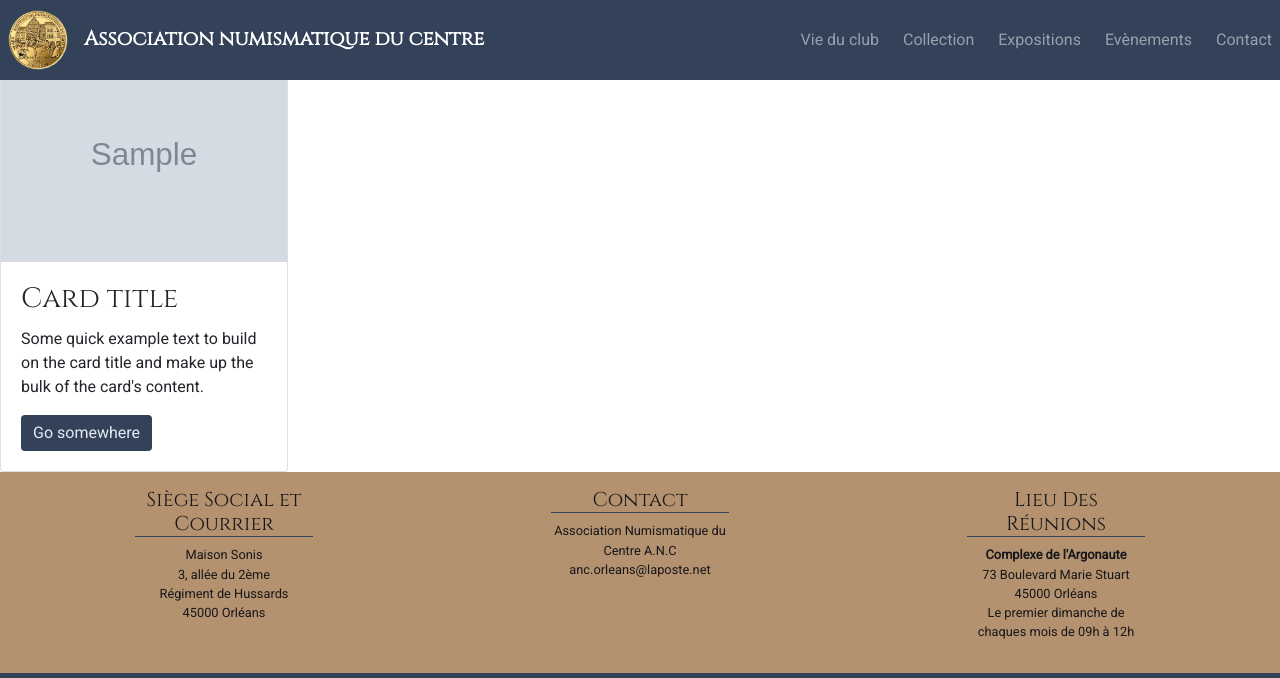
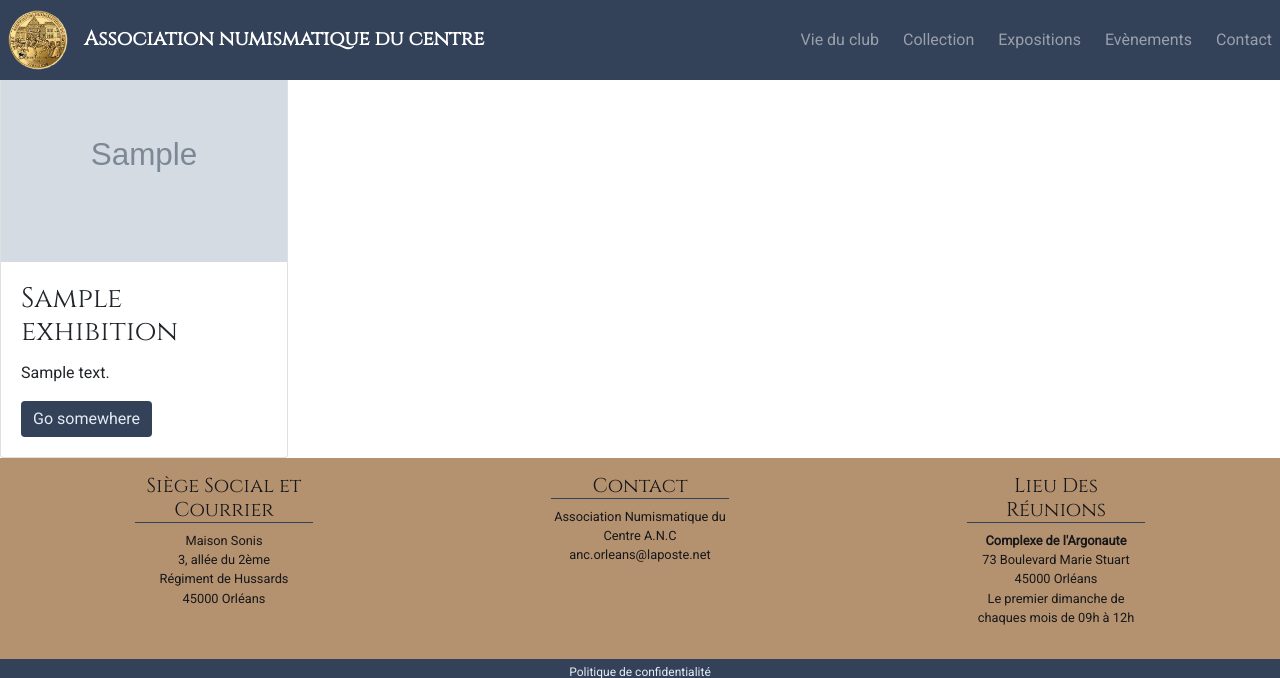
Before and after one commit to WildCodeSchool/orleans-php-2003-project-anc, a PHP site: template src/View/Exhibition/index.html.twig in a window 1280 px wide. Shown: the top 678 px of the page. Run offline with PHP 8.4, Linux system fonts and the light colour scheme; the template is opened without the code that fills it: most values are stand-ins (such as "Sample title", 1, 10 or a date in 2020); grey boxes marked "Sample" are stand-in pictures; some libraries are stand-ins or nearby versions.

Commit message:
ajour du titre et du descriptif de l'image

```diff
--- a/src/View/Exhibition/index.html.twig
+++ b/src/View/Exhibition/index.html.twig
@@ -10,8 +10,8 @@
         {% for exhibition in exhibitions%}
             <img src="/assets/images/exhibition/{{ exhibition.image }}" class="card-img-top" alt="{{ exhibition.subject }}">
             <div class="card-body">
-                <h5 class="card-title">Card title</h5>
-                <p class="card-text">Some quick example text to build on the card title and make up the bulk of the card's content.</p>
+                <h5 class="card-title">{{ exhibition.subject }}</h5>
+                <p class="card-text">{{ exhibition.detail }}</p>
                 <a href="#" class="btn btn-primary">Go somewhere</a>
             </div>
         {% endfor %}
```
